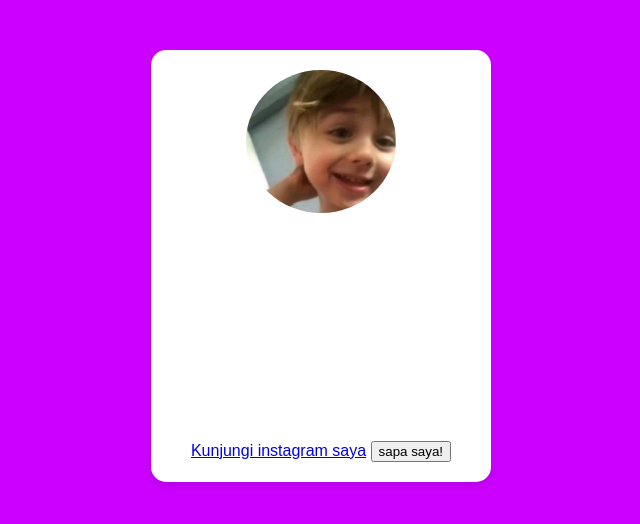
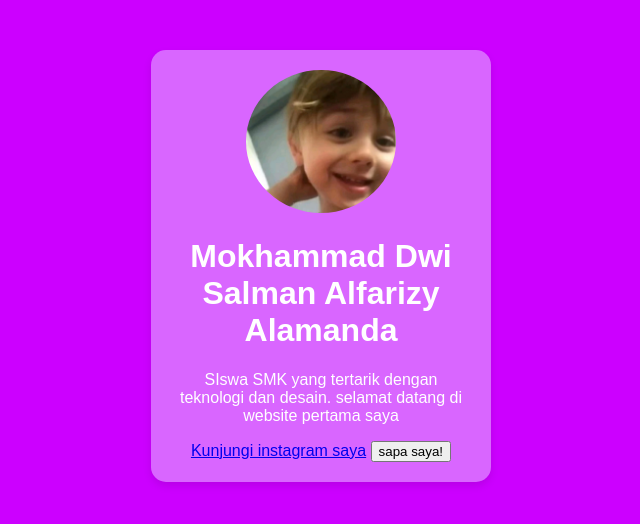
Before and after one commit to ryzxtvy-Git/Alfarizy, a plain HTML site: page index.html in a window 1280 px wide. Shown: the whole page, without its empty margins (319-959 px from the left). Drawn offline with Linux system fonts and the light colour scheme; a script that the page names is missing.

Commit message:
Update style.css

```diff
--- a/style.css
+++ b/style.css
@@ -8,7 +8,7 @@ body {
   width: 300px;
   margin: 50px auto;
   padding: 20px;
-  background-color: white;
+  background-color: #d966ff;
   border-radius: 15px;
   box-shadow: 0 4px 8px rgba(0,0,0,0.1);
   text-align: center;
```
